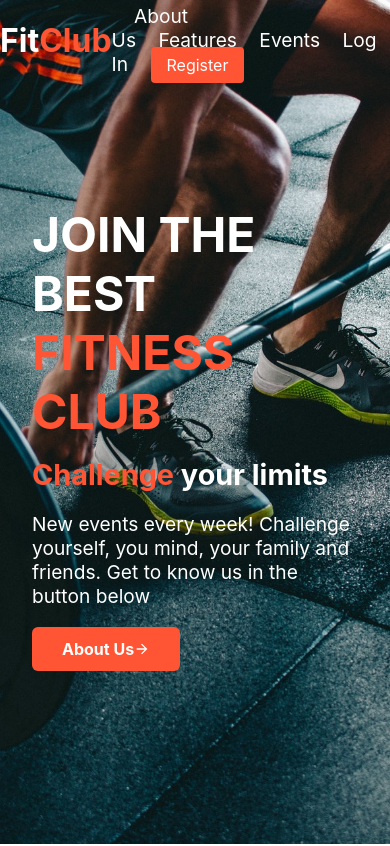
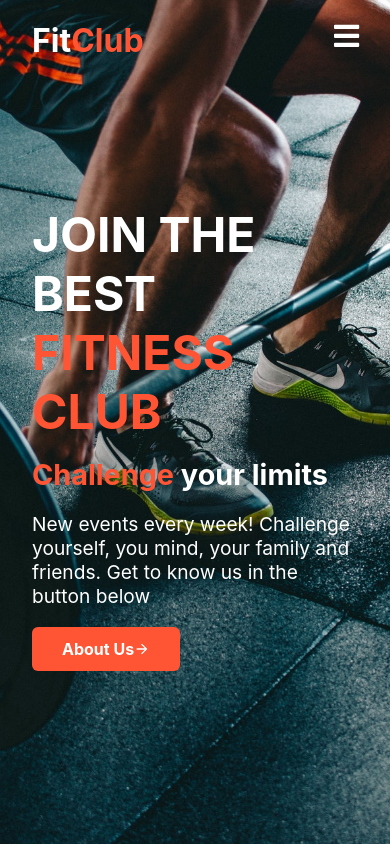
Before and after one commit to josh231101/FitnessClub, a React (Create React App) app in the folder frontend/: page /dashboard in a window 390 px wide. Shown: the top 846 px of the page. Built offline with nearby package versions, Linux system fonts and the light colour scheme; no server answers.

Commit message:
Creatre sidebar and toggle function

```diff
--- a/frontend/src/components/Navbar/NavbarElements.css
+++ b/frontend/src/components/Navbar/NavbarElements.css
@@ -14,6 +14,7 @@
   margin-right: auto;
   margin-left: auto;
   height: 80px;
+  padding: 0 2rem;
 }
 .navbar--transparent {
   background-color: transparent;
@@ -55,7 +56,9 @@ span {
   transition: all 0.2s ease-in-out;
   z-index: 10;
 }
-
+.navbar__burger-icon {
+  display: none;
+}
 /*Animations*/
 @keyframes fadeIn {
   0% {
@@ -65,3 +68,18 @@ span {
     opacity: 1;
   }
 }
+@media screen and (max-width: 768px) {
+  .navbar__burger-icon {
+    display: block;
+    position: absolute;
+    top: 0;
+    right: 0;
+    transform: translate(-100%, 60%);
+    font-size: 1.8rem;
+    cursor: pointer;
+    color: #fff;
+  }
+  .navbar__links {
+    display: none;
+  }
+}
--- a/frontend/src/components/Navbar/index.js
+++ b/frontend/src/components/Navbar/index.js
@@ -1,9 +1,10 @@
 import React, { useEffect, useState } from "react";
 import { Link as LinkS } from "react-scroll";
 import { Link as LinkR } from "react-router-dom";
+import { FaBars } from "react-icons/fa";
 import "./NavbarElements.css";
 
-const Navbar = () => {
+const Navbar = ({ toggle }) => {
   const [scrollNav, setScrollNav] = useState(false);
 
   const changeNav = () => {
@@ -40,6 +41,9 @@ const Navbar = () => {
           <LinkR to="/login">Log In</LinkR>
           <LinkR to="/register">Register</LinkR>
         </div>
+        <div className="navbar__burger-icon" onClick={toggle}>
+          <FaBars />
+        </div>
       </div>
     </nav>
   );
--- /dev/null
+++ b/frontend/src/components/Sidebar/Sidebar.css
@@ -0,0 +1,20 @@
+.sidebar {
+  position: fixed;
+  z-index: 999;
+  width: 100%;
+  height: 100%;
+  background: #0d0d0d;
+  top: 0;
+  left: 0;
+  transition: 0.3s ease-in-out;
+  display: grid;
+  align-items: center;
+}
+.sidebar--closed {
+  opacity: 0;
+  top: -100%;
+}
+.sidebar--open {
+  opacity: 100%;
+  top: 0;
+}
--- /dev/null
+++ b/frontend/src/components/Sidebar/index.js
@@ -0,0 +1,12 @@
+import React from "react";
+import "./Sidebar.css";
+
+const Sidebar = ({ isOpen }) => {
+  return (
+    <aside
+      className={`sidebar ${isOpen ? "sidebar--open" : "sidebar--closed"}`}
+    ></aside>
+  );
+};
+
+export default Sidebar;
--- a/frontend/src/pages/Home/Home.css
+++ b/frontend/src/pages/Home/Home.css
@@ -33,6 +33,6 @@
     flex-direction: column;
   }
   .article {
-    flex-basis: 25rem;
+    flex-basis: 16rem;
   }
 }
--- a/frontend/src/pages/Home/index.js
+++ b/frontend/src/pages/Home/index.js
@@ -1,4 +1,4 @@
-import React from "react";
+import React, { useState } from "react";
 import Footer from "../../components/Footer";
 import HeroSection from "../../components/HeroSection";
 import Navbar from "../../components/Navbar";
@@ -15,11 +15,17 @@ import ArticleTwo from "../../images/post2.jpg";
 import ArticleThree from "../../images/post3.jpg";
 import Article from "../../components/Article/Article";
 import { Link as LinkR } from "react-router-dom";
+import Sidebar from "../../components/Sidebar";
 
 const Home = () => {
+  const [isOpen, setIsOpen] = useState(false);
+  const toggle = () => {
+    setIsOpen(!isOpen);
+  };
   return (
     <>
-      <Navbar />
+      <Sidebar isOpen={isOpen} />
+      <Navbar toggle={toggle} />
       <HeroSection />
       <Main />
       <section className="services">
```
